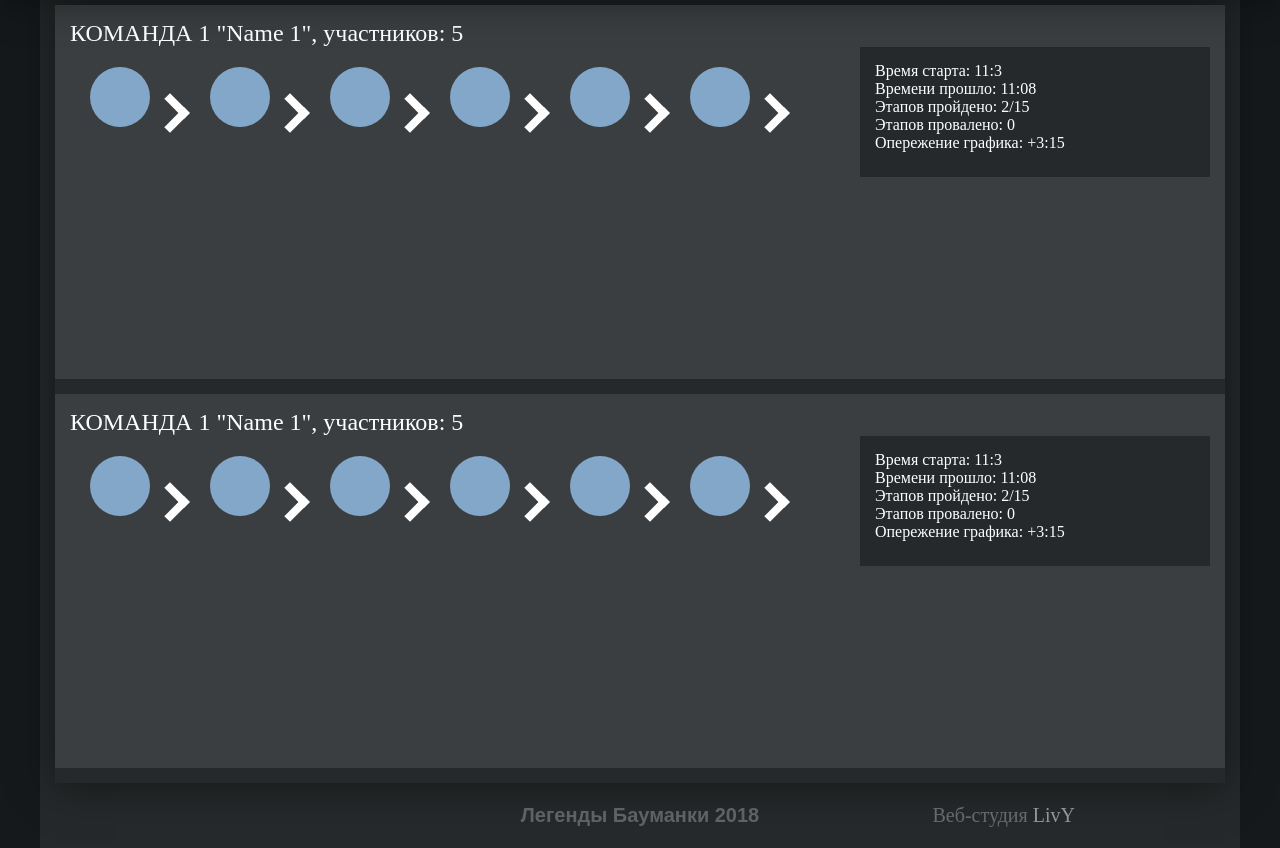
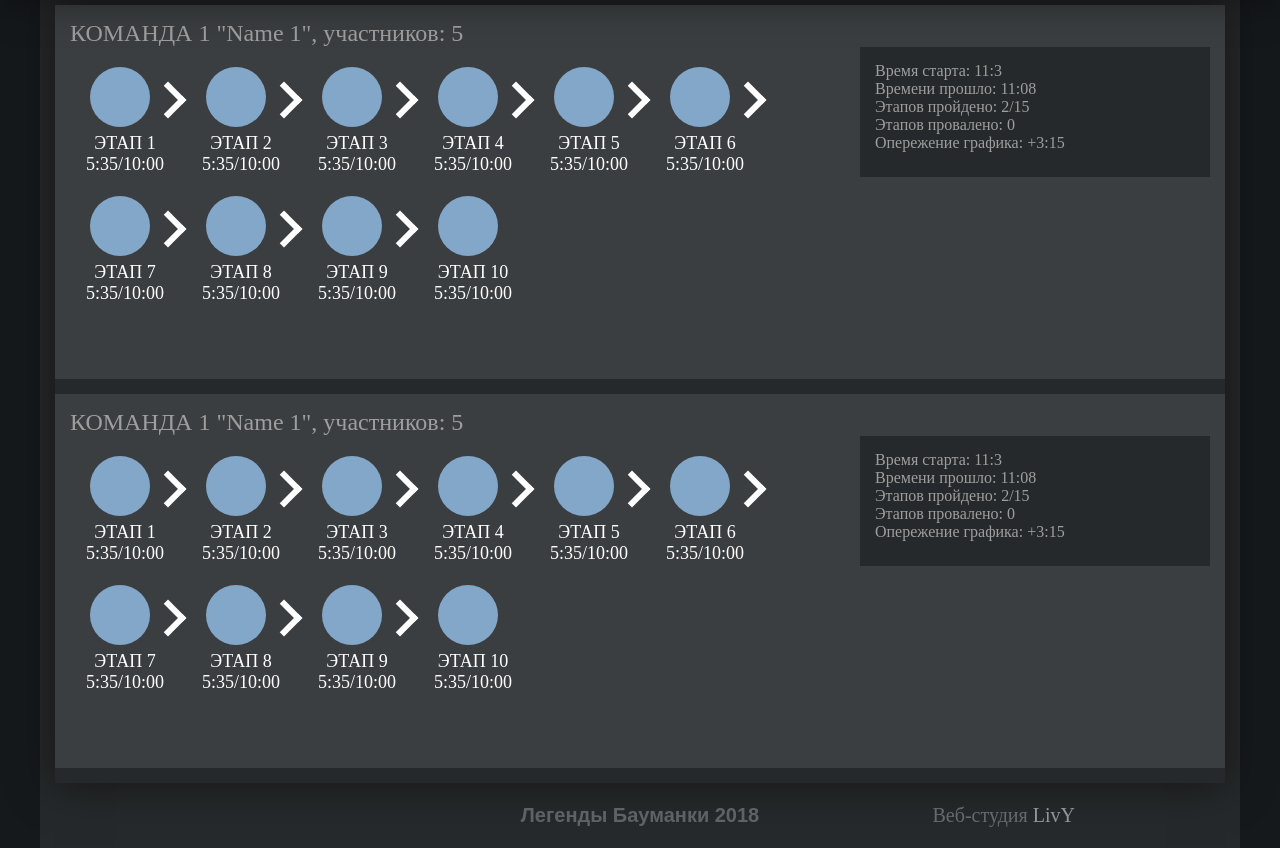
Before and after one commit to leosergkie/LegBaum, a plain HTML site: page admin-team_progress.html in a window 1280 px wide. Shown: the part 65-913 px from the top of the page. Drawn offline with nearby package versions, Linux system fonts and the light colour scheme; a script that the page names is missing; a web font is replaced by a local one.

Commit message:
Доделана вёрстка страницы со списком состояний команд. Ожидаются запросы.

```diff
--- a/admin-styles.css
+++ b/admin-styles.css
@@ -155,7 +155,7 @@ footer {
 	margin-bottom: 15px;
 	padding: 15px;
 	text-align: left;
-	color: #FFFFFF;
+	color: #9e9e9e;
 	font-size: 24px;
 }
 
@@ -177,12 +177,26 @@ footer {
 	margin-left: 20px;
 }
 
+.circle {
+	position: relative;
+	display: inline-block;
+	color: #FFFFFF;
+	width: 110px;
+}
+
+.circle>p {
+	text-align: center;
+	font-size: 18px;
+}
+
 .triangle {
-		display: inline-block;
-    border-right: 8px solid;
-    border-bottom: 8px solid;
+	position: absolute;
+	display: inline-block;
+    border-right: 6px solid;
+    border-bottom: 6px solid;
     height: 20px;
     width: 20px;
-		//margin-top: -10px;
+	top: 40px;
+	left: 85px;
     transform: rotate(-45deg);
 }
--- a/admin-team_progress.html
+++ b/admin-team_progress.html
@@ -2,6 +2,7 @@
 <html>
 <head>
 	<title>Регистрация</title>
+	<meta charset="utf-8">
 	<meta name="viewport" content="width=device-width, initial-scale=1">
 	<link rel="stylesheet" type="text/css" href="admin-styles.css">
 	<link href="https://fonts.googleapis.com/css?family=Neucha" rel="stylesheet">
@@ -42,18 +43,75 @@
 					Этапов провалено: 0<br>
 					Опережение графика: +3:15
 				</div>
+				<div class="circle">
 					<div class="d1"></div>
+					<p>ЭТАП 1</p>
+					<p>5:35/10:00</p>
 					<div class="triangle"></div>
+				</div>
+				<!-- <div class="triangle"></div> -->
+
+				<div class="circle">
 					<div class="d1"></div>
+					<p>ЭТАП 2</p>
+					<p>5:35/10:00</p>
 					<div class="triangle"></div>
+				</div>
+
+				<div class="circle">
 					<div class="d1"></div>
+					<p>ЭТАП 3</p>
+					<p>5:35/10:00</p>
 					<div class="triangle"></div>
+				</div>
+
+				<div class="circle">
 					<div class="d1"></div>
+					<p>ЭТАП 4</p>
+					<p>5:35/10:00</p>
 					<div class="triangle"></div>
+				</div>
+
+				<div class="circle">
 					<div class="d1"></div>
+					<p>ЭТАП 5</p>
+					<p>5:35/10:00</p>
 					<div class="triangle"></div>
+				</div>
+
+				<div class="circle">
 					<div class="d1"></div>
+					<p>ЭТАП 6</p>
+					<p>5:35/10:00</p>
 					<div class="triangle"></div>
+				</div>
+
+				<div class="circle">
+					<div class="d1"></div>
+					<p>ЭТАП 7</p>
+					<p>5:35/10:00</p>
+					<div class="triangle"></div>
+				</div>
+
+				<div class="circle">
+					<div class="d1"></div>
+					<p>ЭТАП 8</p>
+					<p>5:35/10:00</p>
+					<div class="triangle"></div>
+				</div>
+
+				<div class="circle">
+					<div class="d1"></div>
+					<p>ЭТАП 9</p>
+					<p>5:35/10:00</p>
+					<div class="triangle"></div>
+				</div>
+
+				<div class="circle">
+					<div class="d1"></div>
+					<p>ЭТАП 10</p>
+					<p>5:35/10:00</p>
+				</div>
 			</div>
 
 			<div class="block2">
@@ -65,18 +123,75 @@
 					Этапов провалено: 0<br>
 					Опережение графика: +3:15
 				</div>
+				<div class="circle">
 					<div class="d1"></div>
+					<p>ЭТАП 1</p>
+					<p>5:35/10:00</p>
 					<div class="triangle"></div>
+				</div>
+				<!-- <div class="triangle"></div> -->
+
+				<div class="circle">
 					<div class="d1"></div>
+					<p>ЭТАП 2</p>
+					<p>5:35/10:00</p>
 					<div class="triangle"></div>
+				</div>
+
+				<div class="circle">
 					<div class="d1"></div>
+					<p>ЭТАП 3</p>
+					<p>5:35/10:00</p>
 					<div class="triangle"></div>
+				</div>
+
+				<div class="circle">
 					<div class="d1"></div>
+					<p>ЭТАП 4</p>
+					<p>5:35/10:00</p>
 					<div class="triangle"></div>
+				</div>
+
+				<div class="circle">
 					<div class="d1"></div>
+					<p>ЭТАП 5</p>
+					<p>5:35/10:00</p>
 					<div class="triangle"></div>
+				</div>
+
+				<div class="circle">
 					<div class="d1"></div>
+					<p>ЭТАП 6</p>
+					<p>5:35/10:00</p>
 					<div class="triangle"></div>
+				</div>
+
+				<div class="circle">
+					<div class="d1"></div>
+					<p>ЭТАП 7</p>
+					<p>5:35/10:00</p>
+					<div class="triangle"></div>
+				</div>
+
+				<div class="circle">
+					<div class="d1"></div>
+					<p>ЭТАП 8</p>
+					<p>5:35/10:00</p>
+					<div class="triangle"></div>
+				</div>
+
+				<div class="circle">
+					<div class="d1"></div>
+					<p>ЭТАП 9</p>
+					<p>5:35/10:00</p>
+					<div class="triangle"></div>
+				</div>
+
+				<div class="circle">
+					<div class="d1"></div>
+					<p>ЭТАП 10</p>
+					<p>5:35/10:00</p>
+				</div>
 			</div>
 		</div>
 		<footer>
```
Lines whose indentation alone changed are shown as unchanged.
